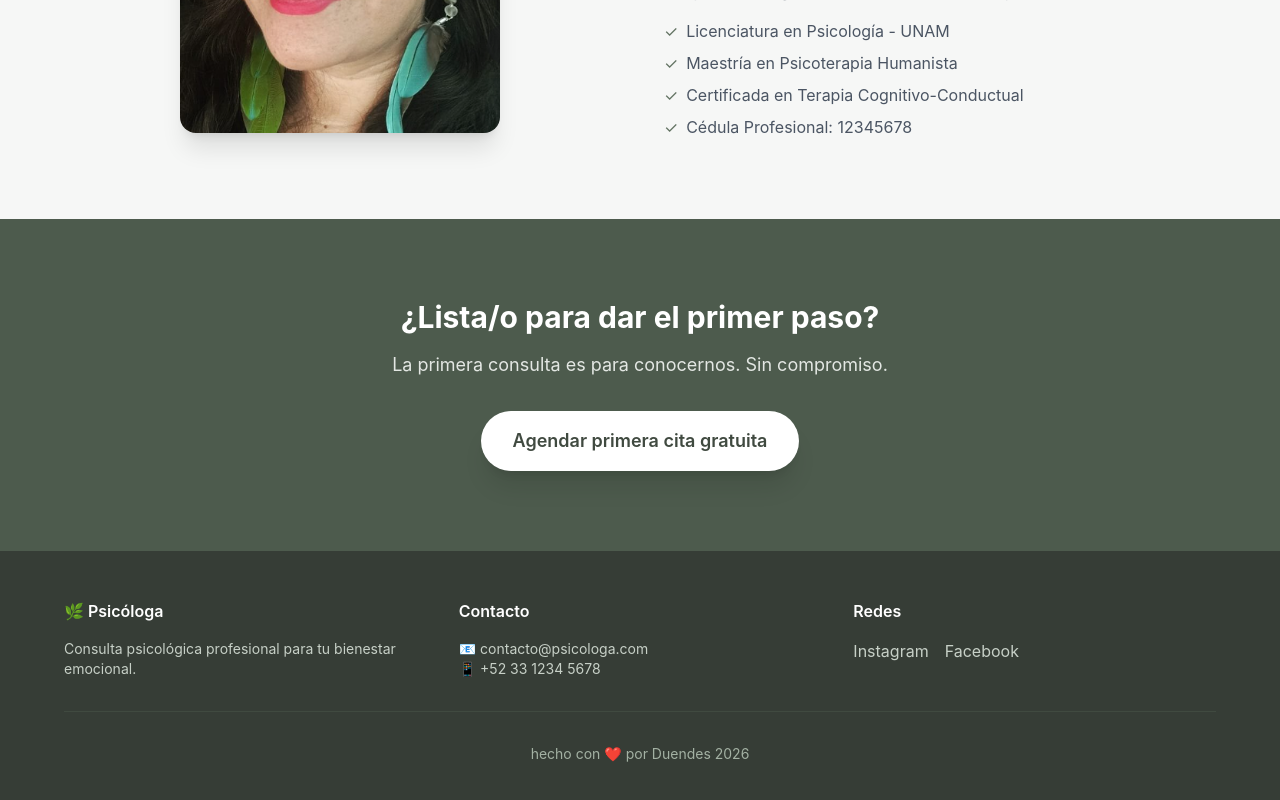
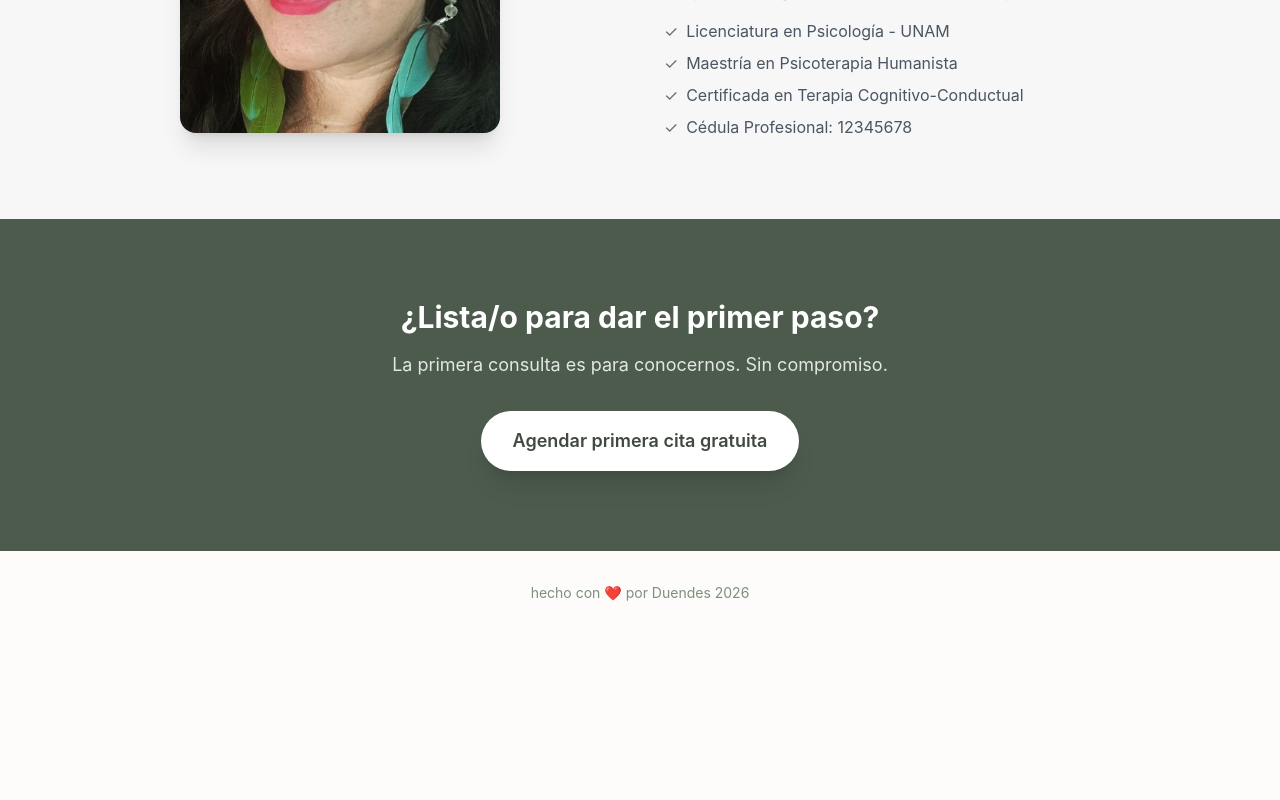
Before and after one commit to Pvrolomx/mpm-psi, a Next.js app: page / in a window 1280 px wide. Shown: the part 1573-2373 px from the top of the page. After the commit the page ends 2208 px from the top, so only its background shows below. Built offline with nearby package versions, Linux system fonts and the light colour scheme.

Commit message:
feat: firma toggle

```diff
--- a/app/page.js
+++ b/app/page.js
@@ -222,31 +222,7 @@ export default function Home() {
       </section>
 
       {/* Footer */}
-      <footer className="py-12 px-4 bg-sage-800 text-white">
-        <div className="max-w-6xl mx-auto">
-          <div className="grid md:grid-cols-3 gap-8 mb-8">
-            <div>
-              <h3 className="font-semibold mb-4">🌿 Psicóloga</h3>
-              <p className="text-sage-200 text-sm">Consulta psicológica profesional para tu bienestar emocional.</p>
-            </div>
-            <div>
-              <h3 className="font-semibold mb-4">Contacto</h3>
-              <p className="text-sage-200 text-sm">📧 contacto@psicologa.com</p>
-              <p className="text-sage-200 text-sm">📱 +52 33 1234 5678</p>
-            </div>
-            <div>
-              <h3 className="font-semibold mb-4">Redes</h3>
-              <div className="flex gap-4">
-                <a href="#" className="text-sage-200 hover:text-white transition">Instagram</a>
-                <a href="#" className="text-sage-200 hover:text-white transition">Facebook</a>
-              </div>
-            </div>
-          </div>
-          <div className="border-t border-sage-700 pt-8 text-center">
-            <p className="text-sage-300 text-sm">hecho con ❤️ por Duendes 2026</p>
-          </div>
-        </div>
-      </footer>
+      {process.env.NEXT_PUBLIC_SHOW_FIRMA !== "false" && <footer className="py-8 text-center text-sage-400 text-sm"><p>hecho con ❤️ por Duendes 2026</p></footer>}
     </main>
   )
 }
```
